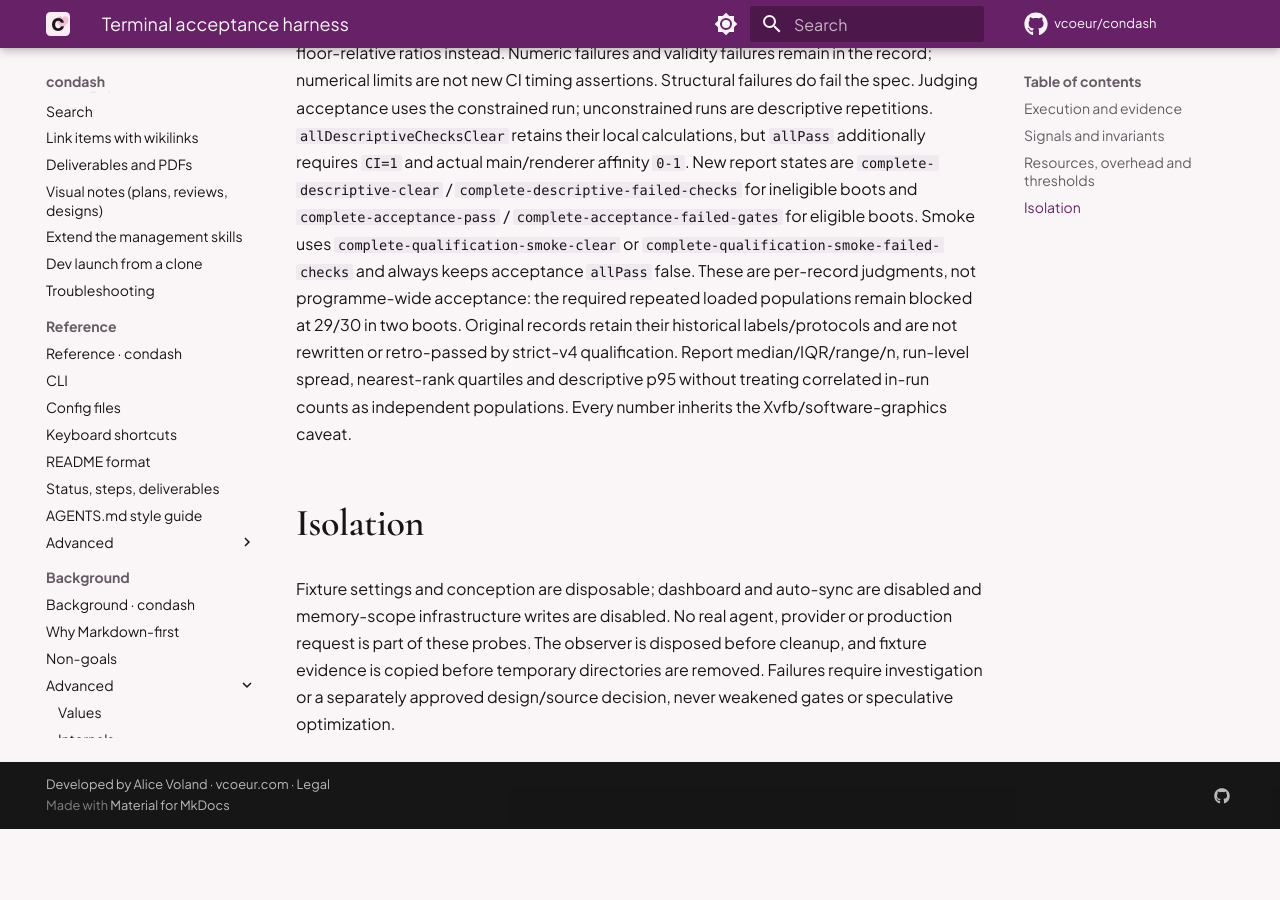
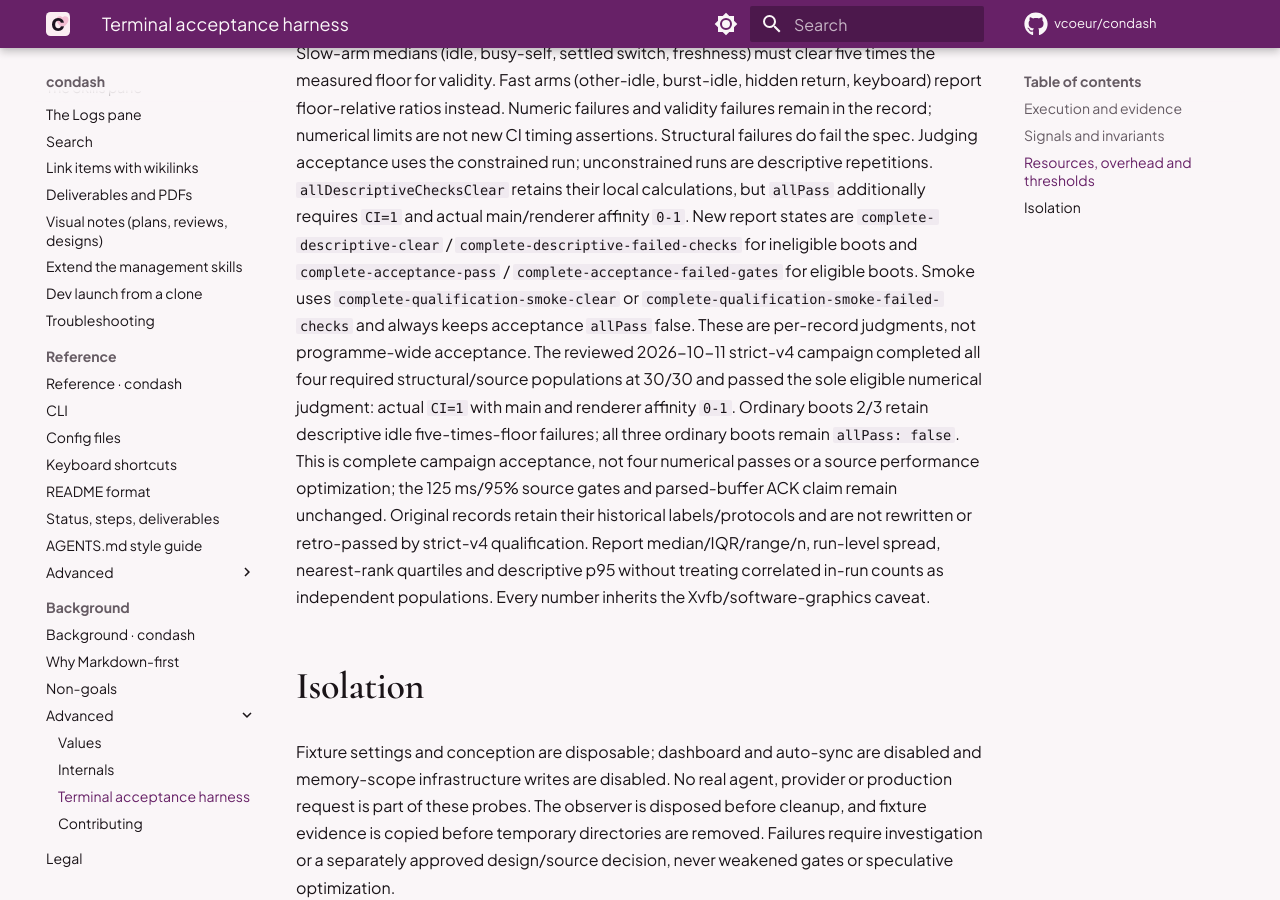
Before and after one commit to vcoeur/condash, an MkDocs documentation site: the page built from docs/explanation/terminal-acceptance.md, in a window 1280 px wide and 900 px high, scrolled down 5062 px. Built offline with MkDocs 1.6.1 and Material for MkDocs 9.7.7, drawn with Linux system fonts in a browser that asks for light colours; comment, search, counter and statistics services are not loaded; before the commit the page ends 5891 px from its top, so only the background shows below that; some of the changed text lies outside the part shown.

Commit message:
Align terminal acceptance docs with the reviewed campaign

```diff
--- a/docs/explanation/terminal-acceptance.md
+++ b/docs/explanation/terminal-acceptance.md
@@ -30,9 +30,10 @@
 verify main and renderer affinity from `/proc`, not an environment declaration.
 The distribution spec disables retries: a retry is not an independent repetition.
 Use unique Playwright `--output` paths when retaining multiple executions.
-Smoke and acceptance flags are mutually exclusive. A smoke always has
-`purpose: qualification-smoke` and `allPass: false`, even under eligible CI
-affinity; it cannot supply an acceptance boot. Its failures and full sample rows
+Smoke and acceptance flags are mutually exclusive. Smoke records have
+`purpose: qualification-smoke`; completed/classified smoke records have
+`allPass: false`, even under eligible CI affinity. Incomplete records can omit
+`allPass` and are never accepted; a smoke cannot supply an acceptance boot. Its failures and full sample rows
 are retained. Material source-budget, population or census failures stop the
 driver; no retry, replacement opportunity or tuning is permitted.
 
@@ -142,9 +143,9 @@
 no field or cost is dropped or subtracted.
 
 Exactly 30 count-scheduled opportunities remain the approved protocol. Within-run
-oversampling or extra opportunities were explicitly denied. Existing 29/30
-populations remain failed/inadequate; neither a successful constrained screen nor
-another descriptive boot supplies the missing repeated population.
+oversampling or extra opportunities were explicitly denied. Earlier-protocol 29/30
+populations remain historical failed/inadequate evidence; the later strict-v4
+campaign does not retro-pass them.
 
 **Hidden return** is band show/select, not inactive-tab hydration. Knowledge is
 selected only if not already visible. The same mounted registry identities must
@@ -198,8 +199,14 @@
 boots and `complete-acceptance-pass` / `complete-acceptance-failed-gates` for
 eligible boots. Smoke uses `complete-qualification-smoke-clear` or
 `complete-qualification-smoke-failed-checks` and always keeps acceptance `allPass`
-false. These are per-record judgments, not programme-wide acceptance:
-the required repeated loaded populations remain blocked at 29/30 in two boots.
+false. These are per-record judgments, not programme-wide acceptance. The reviewed
+2026-10-11 strict-v4 campaign completed all four required structural/source
+populations at 30/30 and passed the sole eligible numerical judgment: actual
+`CI=1` with main and renderer affinity `0-1`. Ordinary boots 2/3 retain descriptive
+idle five-times-floor failures; all three ordinary boots remain `allPass: false`.
+This is complete campaign acceptance, not four numerical passes or a source
+performance optimization; the 125 ms/95% source gates and parsed-buffer ACK
+claim remain unchanged.
 Original records retain their historical labels/protocols and are not rewritten
 or retro-passed by strict-v4 qualification. Report median/IQR/range/n,
 run-level spread, nearest-rank quartiles and descriptive p95 without treating correlated in-run counts as
```
Also changed, not shown: AGENTS.md (+1 -1 lines), docs/reference/env.md (+6 -3 lines).
